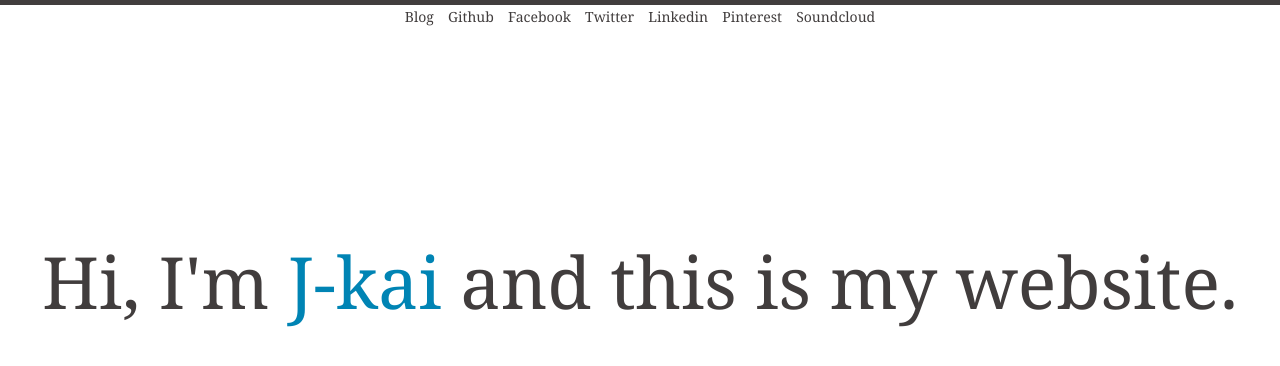
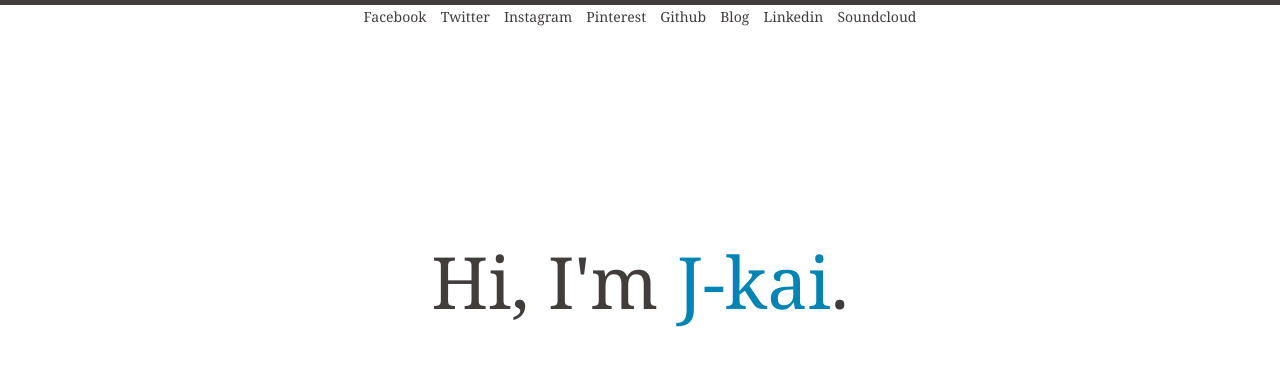
Before and after one commit to jkaihsu/jkaihsu.github.io, a plain HTML site: page index.html in a window 1280 px wide. Drawn offline with nearby package versions, Linux system fonts and the light colour scheme.

Commit message:
Edit URL

```diff
--- a/index.html
+++ b/index.html
@@ -21,17 +21,18 @@
    <header></header>
 
   <ul class="nav">
-    <a href="https://medium.com/@mr_jkai" target="_blank"><li>Blog</li></a>
+    <a href="http://facebook.com/jkaih" target="_blank"><li>Facebook</li></a>
+    <a href="http://twitter.com/captainjkai" target="_blank"><li>Twitter</li></a>
+    <a href="http://instagram.com/captainjkai" target="_blank"><li>Instagram</li></a>
+    <a href="http://pinterest.com/captainjkai" target="_blank"><li>Pinterest</li></a>
     <a href="http://github.com/jkaihsu" target="_blank"><li>Github</li></a>
-    <a href="http://facebook.com/jkaih" target="_blank"><li>Facebook</li></a>
-    <a href="http://twitter.com/mr_jkai" target="_blank"><li>Twitter</li></a>
+    <a href="https://medium.com/@jkai" target="_blank"><li>Blog</li></a>
     <a href="http://linkedin.com/in/jkaihsu" target="_blank"><li>Linkedin</li></a>
-    <a href="http://pinterest.com/mr_jkai" target="_blank"><li>Pinterest</li></a>
-    <a href="https://soundcloud.com/mr_jkai" target="_blank"><li>Soundcloud</li></a>
+    <a href="https://soundcloud.com/captainjkai" target="_blank"><li>Soundcloud</li></a>
   </ul>
 
   <div class="container">
-    <p>Hi, I'm <a href="http://facebook.com/jkaih">J-kai</a> and this is my website.</p>
+    <p>Hi, I'm <a href="http://facebook.com/jkaih">J-kai</a>.</p>
   </div>
 
 </body>
```
